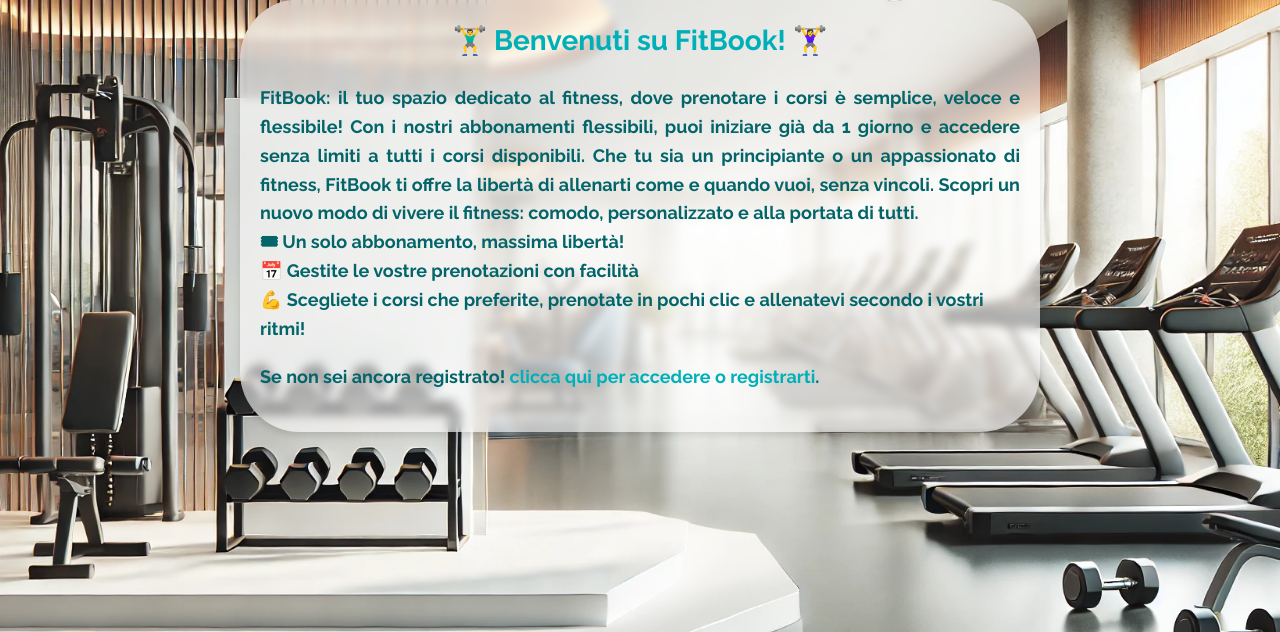
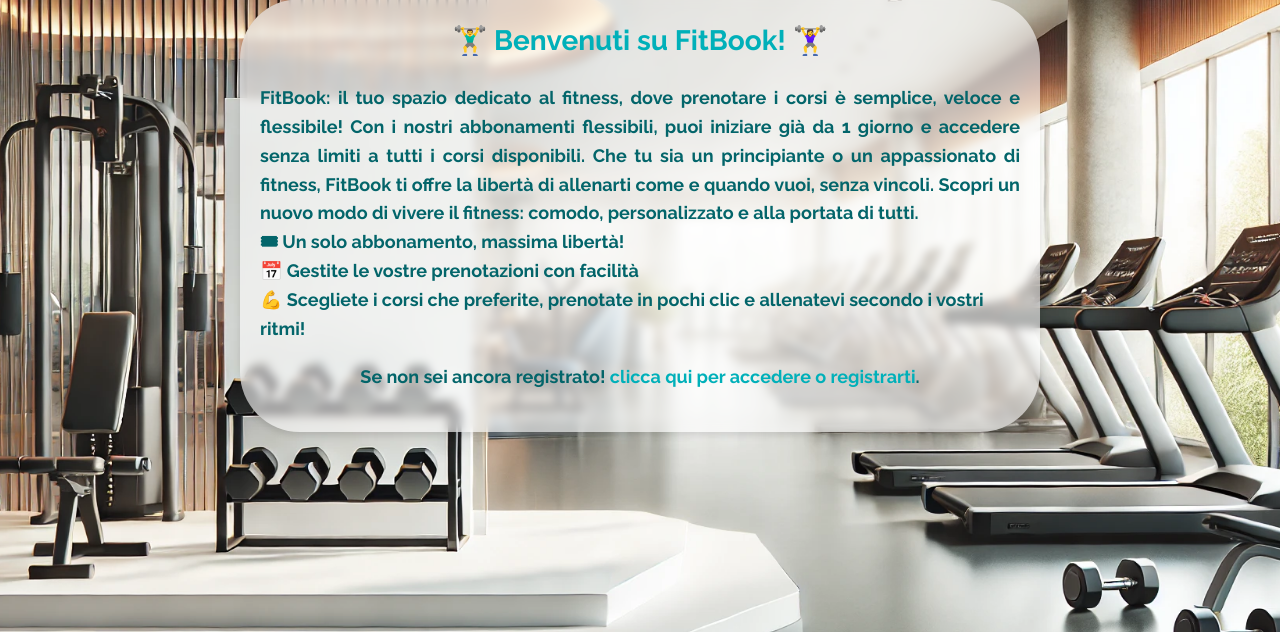
Before and after one commit to PellegrinoLuigi/FitBook, a Flask app: page / in a window 1280 px wide. Shown: the part 109-741 px from the top of the page. Run offline with Flask 2, Linux system fonts and the light colour scheme; some libraries are stand-ins or nearby versions.

Commit message:
Update index.html

```diff
--- a/templates/index.html
+++ b/templates/index.html
@@ -54,7 +54,7 @@
           <p style="text-align:left">💪 Scegliete i corsi che preferite, prenotate in pochi clic e allenatevi secondo i vostri ritmi!</p>
         </div>
         <div class="welcome-text" id="welcomeMessageHost" style="display: block;">
-          <p style="text-align:justify">Se non sei ancora registrato! <a href="#" onclick="showForm('login')">clicca qui per accedere o registrarti</a>. </p>
+          <p style="text-align:center">Se non sei ancora registrato! <a href="#" onclick="showForm('login')">clicca qui per accedere o registrarti</a>. </p>
         </div>
       </div>
 
```
